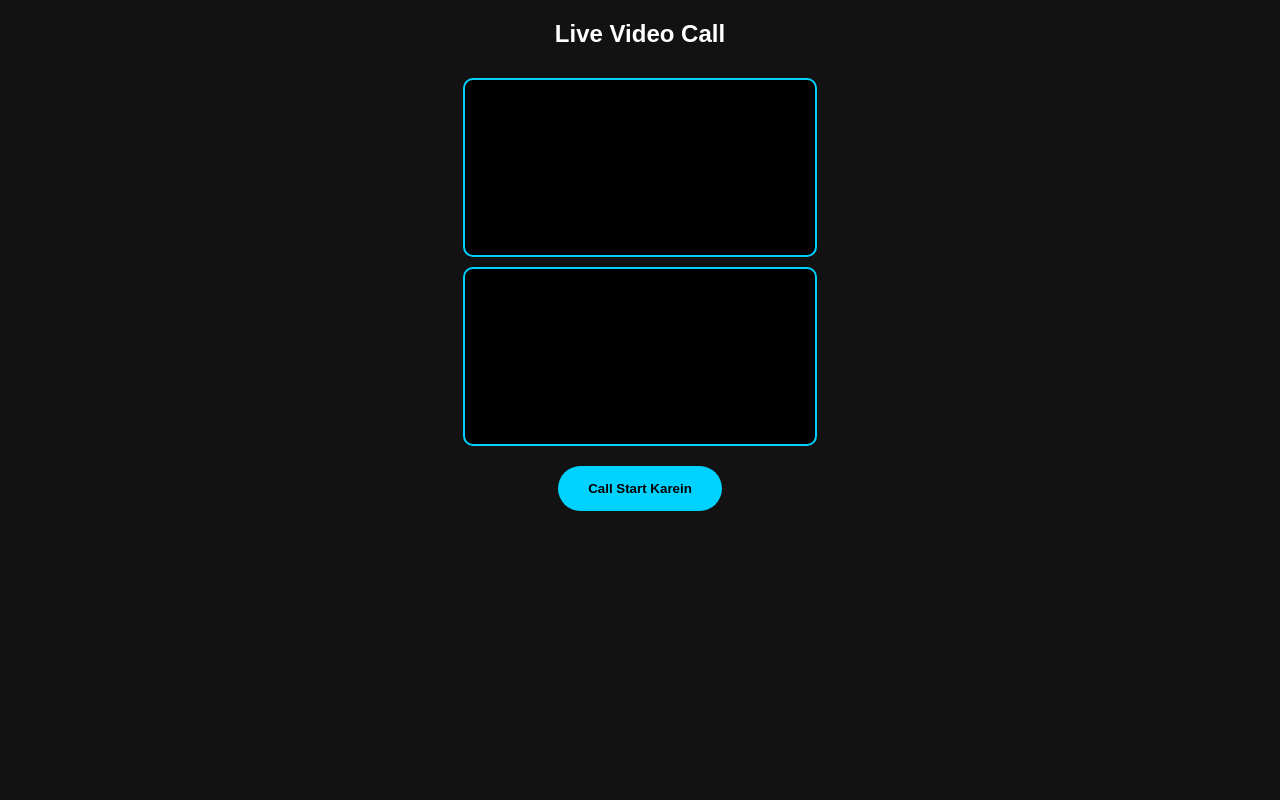
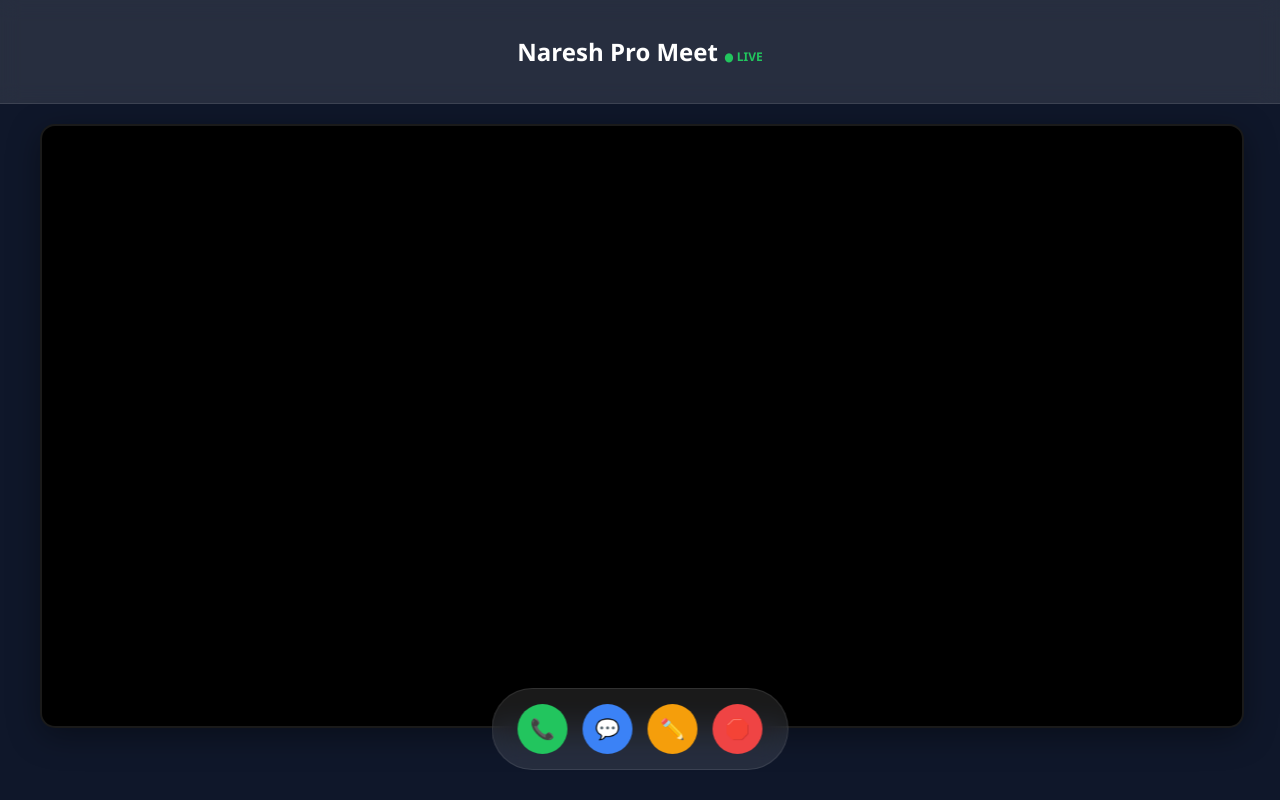
Before and after one commit to nsahoo651-lab/video-call-app, a Flask app: page / in a window 1280 px wide. Run offline with Flask 3, Linux system fonts and the light colour scheme; some libraries are stand-ins or nearby versions.

Commit message:
Update index.html

```diff
--- a/templates/index.html
+++ b/templates/index.html
@@ -1,63 +1,86 @@
 <!DOCTYPE html>
-<html>
+<html lang="en">
 <head>
+    <meta charset="UTF-8">
     <meta name="viewport" content="width=device-width, initial-scale=1.0">
-    <title>Global Video Call</title>
-    <script src="https://cdnjs.cloudflare.com/ajax/libs/socket.io/4.0.1/socket.io.js"></script>
+    <title>Naresh Pro Meet</title>
     <style>
-        body { text-align: center; background: #121212; color: white; font-family: sans-serif; }
-        .video-grid { display: flex; flex-direction: column; align-items: center; gap: 10px; padding: 10px; }
-        video { width: 90%; max-width: 350px; border: 2px solid #00d2ff; border-radius: 10px; background: black; }
-        .btn { padding: 15px 30px; background: #00d2ff; border: none; border-radius: 50px; font-weight: bold; margin: 10px; }
+        :root { --bg: #0f172a; --glass: rgba(255, 255, 255, 0.1); --accent: #3b82f6; }
+        body { font-family: 'Segoe UI', Tahoma, Geneva, Verdana, sans-serif; background: var(--bg); color: white; margin: 0; overflow-x: hidden; }
+
+        /* Professional Header */
+        header { background: var(--glass); backdrop-filter: blur(10px); padding: 15px; text-align: center; border-bottom: 1px solid var(--glass); }
+
+        /* Grid for 6 People */
+        #video-grid { display: grid; grid-template-columns: repeat(auto-fit, minmax(300px, 1fr)); gap: 15px; padding: 20px; max-width: 1200px; margin: auto; }
+        video { width: 100%; border-radius: 15px; background: #000; border: 2px solid var(--glass); box-shadow: 0 8px 32px 0 rgba(0,0,0,0.37); }
+
+        /* Floating Controls */
+        .controls { position: fixed; bottom: 30px; left: 50%; transform: translateX(-50%); display: flex; gap: 15px; background: var(--glass); padding: 15px 25px; border-radius: 50px; backdrop-filter: blur(15px); border: 1px solid var(--glass); z-index: 100; }
+        .btn { border: none; padding: 12px; border-radius: 50%; cursor: pointer; font-size: 20px; transition: 0.3s; color: white; display: flex; align-items: center; justify-content: center; width: 50px; height: 50px; }
+        .btn-call { background: #22c55e; }
+        .btn-end { background: #ef4444; }
+        .btn-chat { background: #3b82f6; }
+        .btn-draw { background: #f59e0b; }
+
+        /* Chat Panel */
+        #chat-panel { position: fixed; right: -350px; top: 0; width: 300px; height: 100%; background: var(--bg); border-left: 1px solid var(--glass); transition: 0.3s; z-index: 200; padding: 20px; display: flex; flexDirection: column; }
+        #chat-panel.active { right: 0; }
+        #messages { flex: 1; overflow-y: auto; border-bottom: 1px solid var(--glass); padding-bottom: 10px; }
+
+        /* Whiteboard Panel */
+        #whiteboard { position: fixed; top: 10%; left: 10%; width: 80%; height: 70%; background: white; border-radius: 20px; display: none; z-index: 300; }
     </style>
 </head>
 <body>
-    <h2>Live Video Call</h2>
-    <div class="video-grid">
-        <video id="localVideo" autoplay playsinline muted></video>
-        <video id="remoteVideo" autoplay playsinline></video>
-    </div>
-    <button class="btn" onclick="startCall()">Call Start Karein</button>
 
-    <script>
-        const socket = io();
-        let localStream;
-        let peerConnection;
-        const config = { iceServers: [{ urls: 'stun:stun.l.google.com:19302' }] };
+<header>
+    <h2>Naresh Pro Meet <span id="status" style="font-size: 12px; color: #22c55e;">● LIVE</span></h2>
+</header>
 
-        async function startCall() {
-            localStream = await navigator.mediaDevices.getUserMedia({ video: true, audio: true });
-            document.getElementById('localVideo').srcObject = localStream;
+<div id="video-grid">
+    <video id="localVideo" autoplay muted playsinline></video>
+</div>
 
-            peerConnection = new RTCPeerConnection(config);
-            localStream.getTracks().forEach(track => peerConnection.addTrack(track, localStream));
+<div class="controls">
+    <button class="btn btn-call" id="joinBtn" onclick="startCall()">📞</button>
+    <button class="btn btn-chat" onclick="toggleChat()">💬</button>
+    <button class="btn btn-draw" onclick="toggleBoard()">✏️</button>
+    <button class="btn btn-end" onclick="endCall()">🛑</button>
+</div>
 
-            peerConnection.onicecandidate = e => {
-                if (e.candidate) socket.emit('signal', { ice: e.candidate });
-            };
+<div id="chat-panel">
+    <h3>Group Chat</h3>
+    <div id="messages"></div>
+    <input type="text" id="chatInput" placeholder="Type message..." style="width: 80%; padding: 8px;">
+    <input type="file" id="fileInput" style="display: none;" onchange="sendFile()">
+    <button onclick="document.getElementById('fileInput').click()">📎</button>
+</div>
 
-            peerConnection.ontrack = e => {
-                document.getElementById('remoteVideo').srcObject = e.streams[0];
-            };
+<canvas id="whiteboard"></canvas>
 
-            const offer = await peerConnection.createOffer();
-            await peerConnection.setLocalDescription(offer);
-            socket.emit('signal', { offer: offer });
-        }
+<audio id="ringtone" src="https://assets.mixkit.co/active_storage/sfx/1359/1359-preview.mp3" loop></audio>
 
-        socket.on('signal', async (data) => {
-            if (data.offer) {
-                if (!peerConnection) await startCall();
-                await peerConnection.setRemoteDescription(new RTCSessionDescription(data.offer));
-                const answer = await peerConnection.createAnswer();
-                await peerConnection.setLocalDescription(answer);
-                socket.emit('signal', { answer: answer });
-            } else if (data.answer) {
-                await peerConnection.setRemoteDescription(new RTCSessionDescription(data.answer));
-            } else if (data.ice) {
-                await peerConnection.addIceCandidate(new RTCIceCandidate(data.ice));
-            }
-        });
-    </script>
+<script src="https://cdnjs.cloudflare.com/ajax/libs/socket.io/4.0.1/socket.io.js"></script>
+<script>
+    const socket = io();
+    let localStream;
+    let peers = {};
+
+    function toggleChat() { document.getElementById('chat-panel').classList.toggle('active'); }
+    function toggleBoard() {
+        const board = document.getElementById('whiteboard');
+        board.style.display = board.style.display === 'block' ? 'none' : 'block';
+    }
+
+    async function startCall() {
+        document.getElementById('ringtone').play(); // Pehle ringtone bajegi
+        localStream = await navigator.mediaDevices.getUserMedia({ video: true, audio: true });
+        document.getElementById('localVideo').srcObject = localStream;
+        socket.emit('signal', { type: 'join', name: 'User' });
+    }
+
+    // Chat aur File logic yahan add hoga...
+</script>
 </body>
 </html>
```
